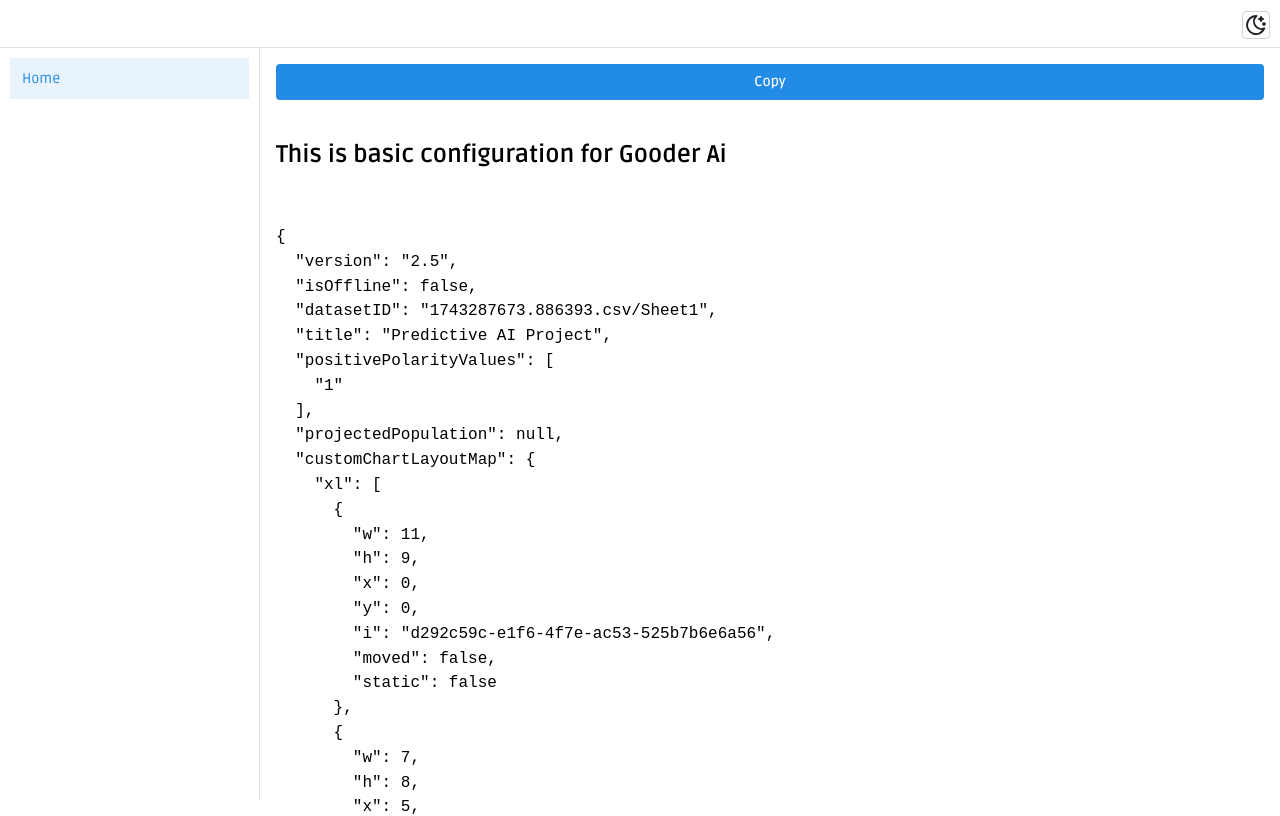
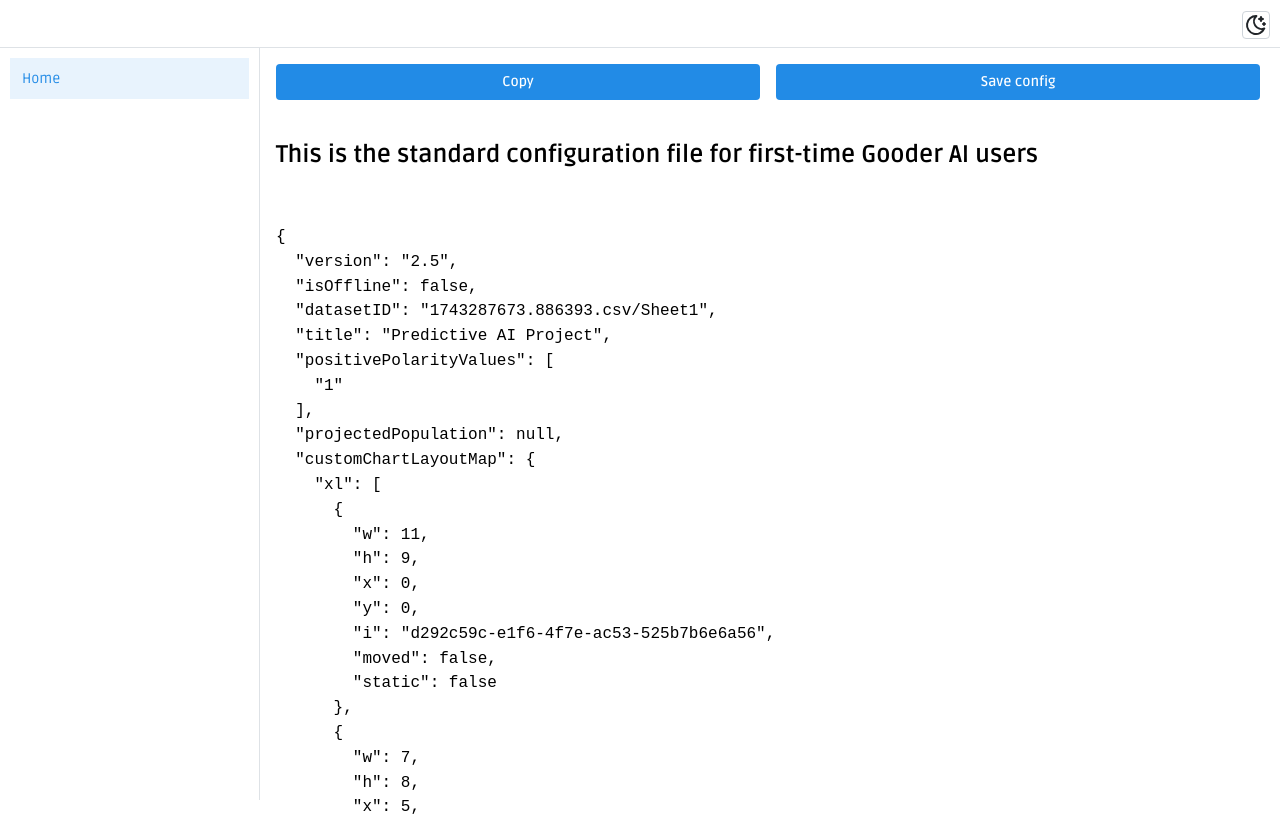
Before and after one commit to EricVSiegel/ml-viz-docs, a React app: page / in a window 1280 px wide. Shown: the top 816 px of the page. Built offline with nearby package versions, Linux system fonts and the light colour scheme; the HTML template or start-up script is replaced by a standard one.

Commit message:
Refactor: minor

```diff
--- a/src/pages/UserConfig/ConfigMarkdown.mdx
+++ b/src/pages/UserConfig/ConfigMarkdown.mdx
@@ -1,3 +1,3 @@
-## This is basic configuration for Gooder Ai
+## This is the standard configuration file for first-time Gooder AI users
 
 <pre>{JSON.stringify(props.config, undefined, 2)}</pre>
--- a/src/pages/UserConfig/index.tsx
+++ b/src/pages/UserConfig/index.tsx
@@ -1,20 +1,31 @@
 import data from "./config.json";
 import ConfigMarkdown from "./ConfigMarkdown.mdx";
-import { Stack, CopyButton, Button } from "@mantine/core";
+import { Stack, CopyButton, Button, Group } from "@mantine/core";
 import type { JSX } from "react";
 
 export function UserConfig(): JSX.Element {
   return (
     <Stack>
+      <Group>
         <CopyButton value={JSON.stringify(data, undefined, 2)}>
           {({ copied, copy }) => {
             return (
-            <Button color={copied ? "teal" : "blue"} onClick={copy}>
+              <Button color={copied ? "teal" : "blue"} onClick={copy} w="49%">
                 {copied ? "Copied" : "Copy"}
               </Button>
             );
           }}
         </CopyButton>
+        <Button
+          w="49%"
+          component="a"
+          // Ref: https://stackoverflow.com/questions/19721439/download-json-object-as-a-file-from-browser
+          download={`user-config.json`}
+          href={`data:text/json;charset=utf-8,${encodeURIComponent(JSON.stringify(data))}`}
+        >
+          Save config
+        </Button>
+      </Group>
       <ConfigMarkdown config={data} />
     </Stack>
   );
--- a/webpack.config.js
+++ b/webpack.config.js
@@ -20,6 +20,7 @@ module.exports = (env) => {
     new HtmlWebpackPlugin({
       template: path.join(process.cwd(), "./src/index.ejs"),
       scriptLoading: "defer",
+      hash: true
     }),
   ];
 
```
Lines whose indentation alone changed are shown as unchanged.
